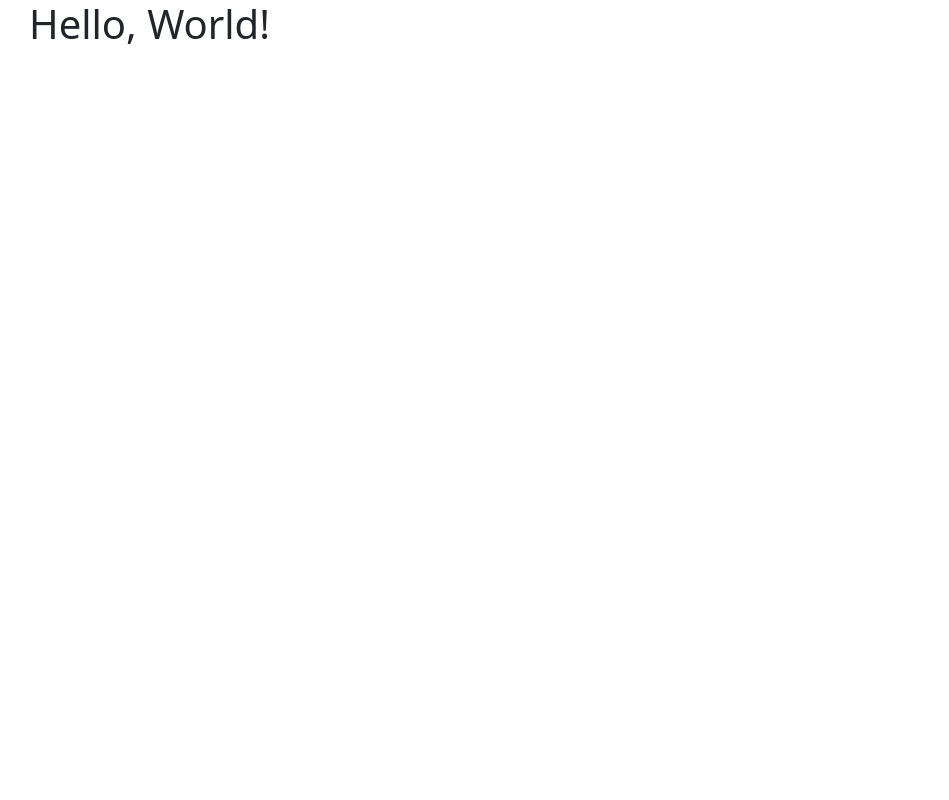
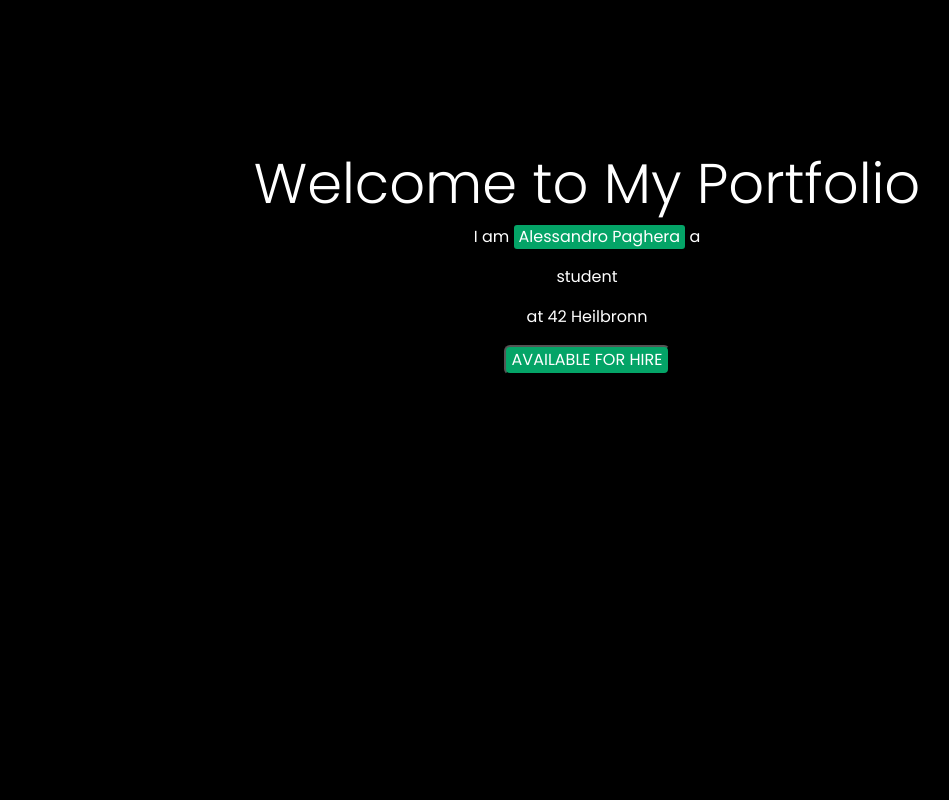
Before and after one commit to Paghe/Portfolio, a Django app: page / in a window 1280 px wide. Before the commit the part shown is almost empty. Shown: the whole page, without its empty margins (53-1002 px from the left). Run offline with Django 5.2, Linux system fonts and the light colour scheme; some libraries are stand-ins or nearby versions.

Commit message:
wip/adding style to the home page

```diff
--- a/pages/templates/pages/home.html
+++ b/pages/templates/pages/home.html
@@ -1,6 +1,25 @@
-<!-- pages/templates/pages/home.html -->
-{% extends "base.html" %}
-
-{% block page_content %}
-    <h1>Hello, World!</h1>
-{% endblock page_content %}
+<!DOCTYPE html>
+<html lang="en">
+<head>
+    <meta charset="UTF-8">
+    <meta name="viewport" content="width=device-width, initial-scale=1.0">
+    <title>My Portfolio</title>
+    <link rel="stylesheet" href="https://stackpath.bootstrapcdn.com/bootstrap/4.5.2/css/bootstrap.min.css">
+    {% load static %}
+    <link rel="stylesheet" href="{% static 'css/home.css' %}">
+    <link rel="preconnect" href="https://fonts.googleapis.com">
+<link rel="preconnect" href="https://fonts.gstatic.com" crossorigin>
+<link href="https://fonts.googleapis.com/css2?family=Poppins:ital,wght@0,100;0,200;0,300;0,400;0,500;0,600;0,700;0,800;0,900;1,100;1,200;1,300;1,400;1,500;1,600;1,700;1,800;1,900&display=swap" rel="stylesheet">
+</head>
+<body>
+    <div class="center-container">
+        <div class="center-text">
+            <h1 class="display-4">Welcome to My Portfolio</h1>
+            <p class="bio">I am <span class="highlight">Alessandro Paghera</span> a</p>
+            <p class="bio">student</p>
+            <p class="bio"> at 42 Heilbronn</p>
+            <button id="mybutton">AVAILABLE FOR HIRE</button>
+        </div>
+    </div>
+</body>
+</html>
--- a/personal_portfolio/settings.py
+++ b/personal_portfolio/settings.py
@@ -11,6 +11,7 @@ https://docs.djangoproject.com/en/5.0/ref/settings/
 """
 
 from pathlib import Path
+import os
 
 # Build paths inside the project like this: BASE_DIR / 'subdir'.
 BASE_DIR = Path(__file__).resolve().parent.parent
@@ -123,6 +124,9 @@ USE_TZ = True
 
 STATIC_URL = 'static/'
 
+STATICFILES_DIRS = [
+    os.path.join(BASE_DIR, 'personal_portfolio/static'),
+]
 # Default primary key field type
 # https://docs.djangoproject.com/en/5.0/ref/settings/#default-auto-field
 
--- /dev/null
+++ b/personal_portfolio/static/css/home.css
@@ -0,0 +1,36 @@
+body {
+    background-color: #000000;
+}
+
+.center-container {
+    display: flex;
+    justify-content: center;
+    padding-top: 100px;
+    height: 100vh;
+    font-family: Poppins, sans-serif;
+}
+
+.center-text {
+    padding-top: 50px;
+    text-align: center;
+    color: white;
+}
+
+.highlight {
+    position: relative;
+    background-color: #06ca7fd0;
+    color: white;
+    padding: 0 5px;
+    border-radius: 3px;
+    display: inline-block;
+}
+
+#mybutton
+{
+    position: relative;
+    background-color: #06ca7fd0;
+    color: white;
+    padding: 10 10px;
+    border-radius: 6px;
+    display: inline-block;
+}
--- a/projects/models.py
+++ b/projects/models.py
@@ -7,3 +7,4 @@ class Project(models.Model):
     description = models.TextField()
     technology = models.CharField(max_length=20)
     image = models.FileField(upload_to="project_images/", blank=True)
+    github_url = models.URLField()
```
Also changed, not shown: db.sqlite3, projects/migrations/0003_project_github_url.py (added), 1 other file.
